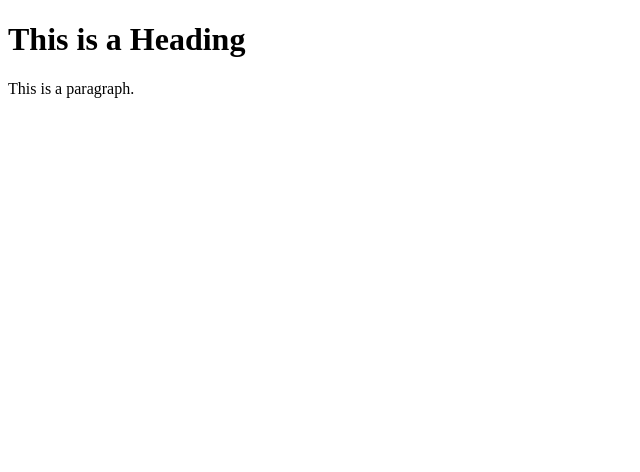
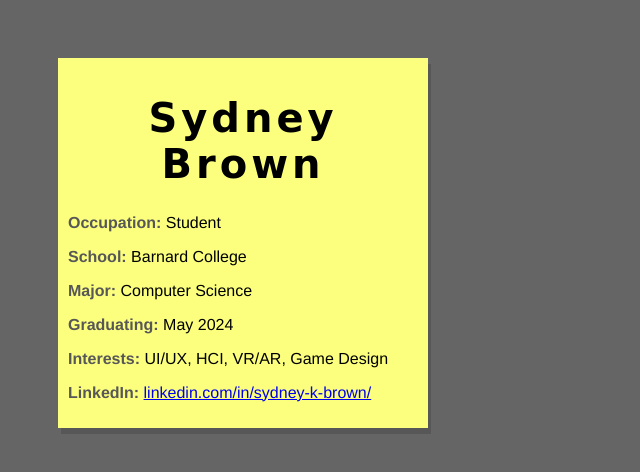
Before and after one commit to sydneybrown/sydneybrown.github.io, a plain HTML site: page index.html in a window 1280 px wide. Shown: the whole page, without its empty margins (0-640 px from the left). Drawn offline with Linux system fonts and the light colour scheme.

Commit message:
Adding basic information

```diff
--- /dev/null
+++ b/css/screen.css
@@ -0,0 +1,24 @@
+body {
+background-color: #656565;
+font-family: helvetica;
+padding: 50px;
+}
+
+h1{
+	font-family: cursive;
+	font-size: 40px;
+	letter-spacing: 4px;
+}
+
+.stickynote{
+	background-color: #FCFF7E;
+	height: 350px;
+	width: 350px;
+	box-shadow: 3px 6px #575757;
+	padding: 10px;
+
+}
+
+.item-name{
+	color: #575757;
+}
--- a/index.html
+++ b/index.html
@@ -1,12 +1,20 @@
 <!DOCTYPE html>
-<html>
+<html lang="en">
 <head>
 <title>Page Title</title>
+<link rel="stylesheet" href="css/screen.css">
 </head>
 <body>
 
-<h1>This is a Heading</h1>
-<p>This is a paragraph.</p>
+<div class="stickynote">
+<center><h1>Sydney Brown</h1></center>
+<p><b class="item-name">Occupation: </b>Student</p>
+<p><b class="item-name">School: </b> Barnard College</p>
+<p><b class="item-name">Major: </b>Computer Science</p>
+<p><b class="item-name">Graduating: </b>May 2024</p>
+<p><b class="item-name">Interests: </b>UI/UX, HCI, VR/AR, Game Design</p>
+<p><b class="item-name">LinkedIn: </b><a href="https://www.linkedin.com/in/sydney-k-brown/">linkedin.com/in/sydney-k-brown/</a></p>
+</div>
 
 </body>
 </html>
```
Also changed, not shown: 2 other files.
